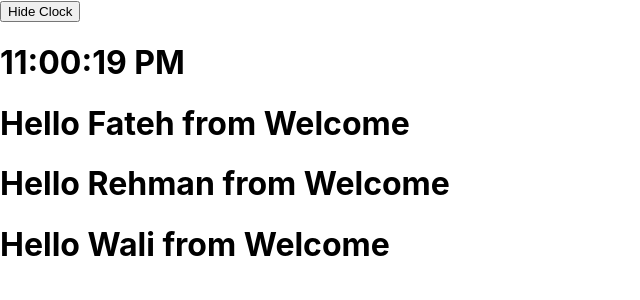
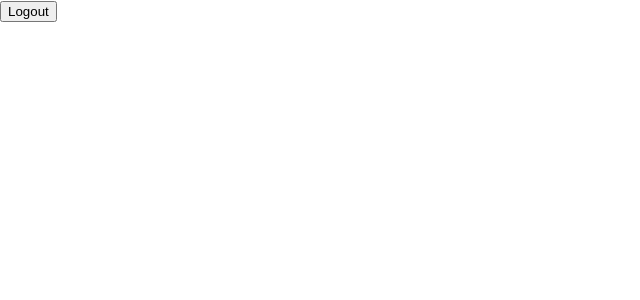
Before and after one commit to fatehrehman/react-app-try, a React (Create React App) app: page / in a window 1280 px wide. Shown: the top 300 px of the page, without its empty margins (0-640 px from the left). Built offline with nearby package versions, Linux system fonts and the light colour scheme.

Commit message:
Chapter 5-1

```diff
--- a/src/App.js
+++ b/src/App.js
@@ -3,6 +3,7 @@ import "./App.css";
 import Welcome from "./components/Welcome";
 import Tick from "./components/Tick";
 import { useState } from "react";
+import LoginController from "./components/LoginController";
 
 function App() {
   // const user = {
@@ -17,14 +18,15 @@ function App() {
 
   return (
     <>
-      <button onClick={reverseFlag}>
+      {/* <button onClick={reverseFlag}>
         {flag ? "Hide Clock" : "Show Clock"}
       </button>
       {flag ? <Tick /> : "No Ticekr"}
-      {/* it will stop the UseEffect cycle too and on hiding it will call the cleanup function that is to be called after UseEffect*/}
+      {/* it will stop the UseEffect cycle too and on hiding it will call the cleanup function that is to be called after UseEffect* /}
       <Welcome datax="Fateh" />
       <Welcome datax="Rehman" />
-      <Welcome datax="Wali" />
+      <Welcome datax="Wali" /> */}
+      <LoginController />
     </>
   );
 }
--- /dev/null
+++ b/src/components/LoginController.js
@@ -0,0 +1,31 @@
+import { useState } from "react";
+
+function LoginController() {
+  const [isLoggedin, setIsLoggedin] = useState(true);
+
+  const handleLoginClick = () => {
+    setIsLoggedin(!isLoggedin);
+  };
+
+  const handleLogoutClick = () => {
+    setIsLoggedin(!isLoggedin);
+  };
+
+  let button;
+  if (!isLoggedin) {
+    button = <LoginButton onClick={handleLoginClick} />;
+  } else {
+    button = <LogoutButton onClick={handleLogoutClick} />;
+  }
+  return <div>{button}</div>;
+}
+
+function LoginButton(pros) {
+  return <button onClick={pros.onClick}>Login</button>;
+}
+
+function LogoutButton(pros) {
+  return <button onClick={pros.onClick}>Logout</button>;
+}
+
+export default LoginController;
```
